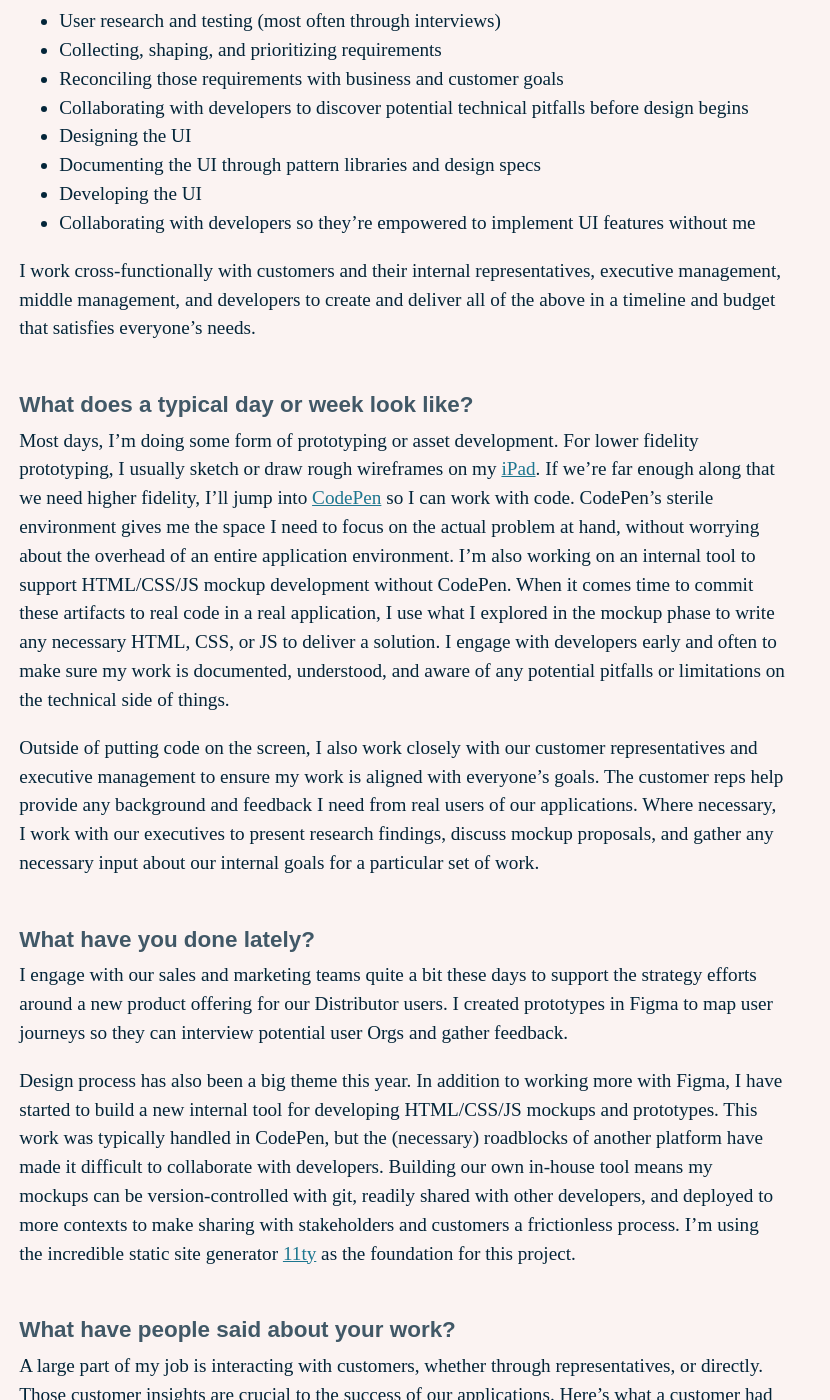
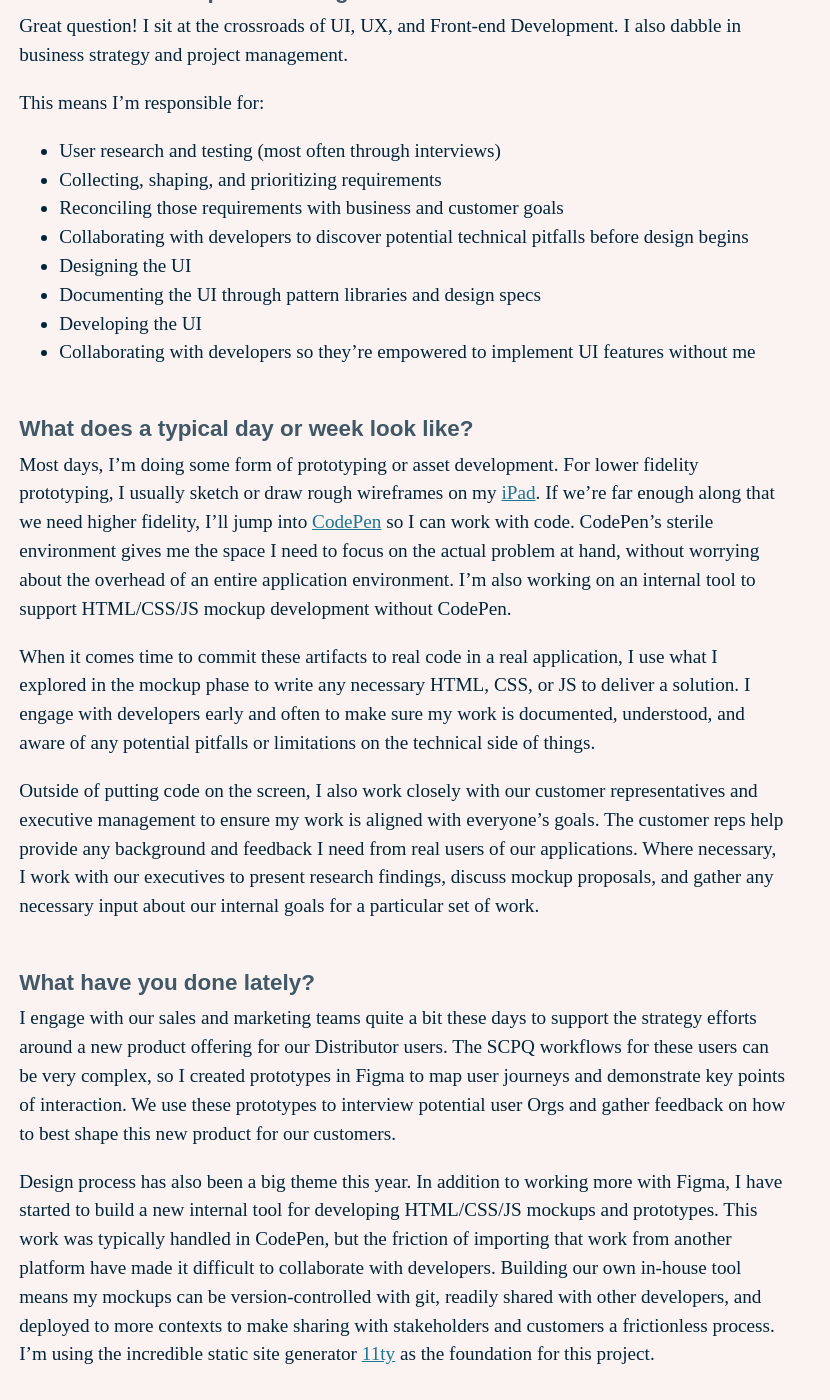
Before and after one commit to orangedaisy/bshowco, a Jekyll site: the page built from what-i-do.md, in a window 1280 px wide and 1400 px high, scrolled down 798 px. Shown: the whole window, without its empty margins (0-830 px from the left). Built offline with Jekyll 4.4.1, drawn with Linux system fonts in a browser that asks for light colours; some web fonts are replaced; some of the changed text lies outside the part shown.

Commit message:
Body copy updates to "What I Do" page
Always trying to find ways to better clarify what I do, touch up the
readability of certain sections, etc etc etc etc

```diff
--- a/what-i-do.md
+++ b/what-i-do.md
@@ -5,7 +5,9 @@ permalink: /what-i-do/
 navbar: false
 ---
 
-I'm a full-time *User Experience Engineer* for [FPX](https://www.fpx.com/).
+I'm a full-time *User Experience Engineer* for [FPX](https://www.fpx.com/). I
+work across the entire Org chart to transform complex SCPQ workflows for OEMs in
+the fluid handling industry into user-friendly experiences.
 
 {% include toc.md %}
 
@@ -27,10 +29,6 @@ At [FPX](https://www.fpx.com/), this means I'm responsible for:
 - Collaborating with developers so they're empowered to implement UI features
   without me
 
-I work cross-functionally with customers and their internal representatives,
-executive management, middle management, and developers to create and deliver
-all of the above in a timeline and budget that satisfies everyone's needs.
-
 ### What does a typical day or week look like?
 
 Most days, I'm doing some form of prototyping or asset development. For lower
@@ -41,11 +39,13 @@ that we need higher fidelity, I'll jump into
 sterile environment gives me the space I need to focus on the actual problem at
 hand, without worrying about the overhead of an entire application environment.
 I'm also working on an internal tool to support HTML/CSS/JS mockup development
-without CodePen. When it comes time to commit these artifacts to real code in a
-real application, I use what I explored in the mockup phase to write any
-necessary HTML, CSS, or JS to deliver a solution. I engage with developers early
-and often to make sure my work is documented, understood, and aware of any
-potential pitfalls or limitations on the technical side of things.
+without CodePen.
+
+When it comes time to commit these artifacts to real code in a real application,
+I use what I explored in the mockup phase to write any necessary HTML, CSS, or
+JS to deliver a solution. I engage with developers early and often to make sure
+my work is documented, understood, and aware of any potential pitfalls or
+limitations on the technical side of things.
 
 Outside of putting code on the screen, I also work closely with our customer
 representatives and executive management to ensure my work is aligned with
@@ -57,18 +57,20 @@ any necessary input about our internal goals for a particular set of work.
 ### What have you done lately?
 
 I engage with our sales and marketing teams quite a bit these days to support
-the strategy efforts around a new product offering for our Distributor users. I
-created prototypes in Figma to map user journeys so they can interview potential
-user Orgs and gather feedback.
+the strategy efforts around a new product offering for our Distributor users.
+The SCPQ workflows for these users can be very complex, so I created prototypes
+in Figma to map user journeys and demonstrate key points of interaction. We use
+these prototypes to interview potential user Orgs and gather feedback on how to
+best shape this new product for our customers.
 
 Design process has also been a big theme this year. In addition to working more
 with Figma, I have started to build a new internal tool for developing
 HTML/CSS/JS mockups and prototypes. This work was typically handled in CodePen,
-but the (necessary) roadblocks of another platform have made it difficult to
-collaborate with developers. Building our own in-house tool means my mockups can
-be version-controlled with git, readily shared with other developers, and
-deployed to more contexts to make sharing with stakeholders and customers a
-frictionless process. I'm using the incredible static site generator
+but the friction of importing that work from another platform have made it
+difficult to collaborate with developers. Building our own in-house tool means
+my mockups can be version-controlled with git, readily shared with other
+developers, and deployed to more contexts to make sharing with stakeholders and
+customers a frictionless process. I'm using the incredible static site generator
 [11ty](https://www.11ty.dev/) as the foundation for this project.
 
 ### What have people said about your work?
```
Also changed, not shown: other parts of what-i-do.md (+3 -3 lines).
